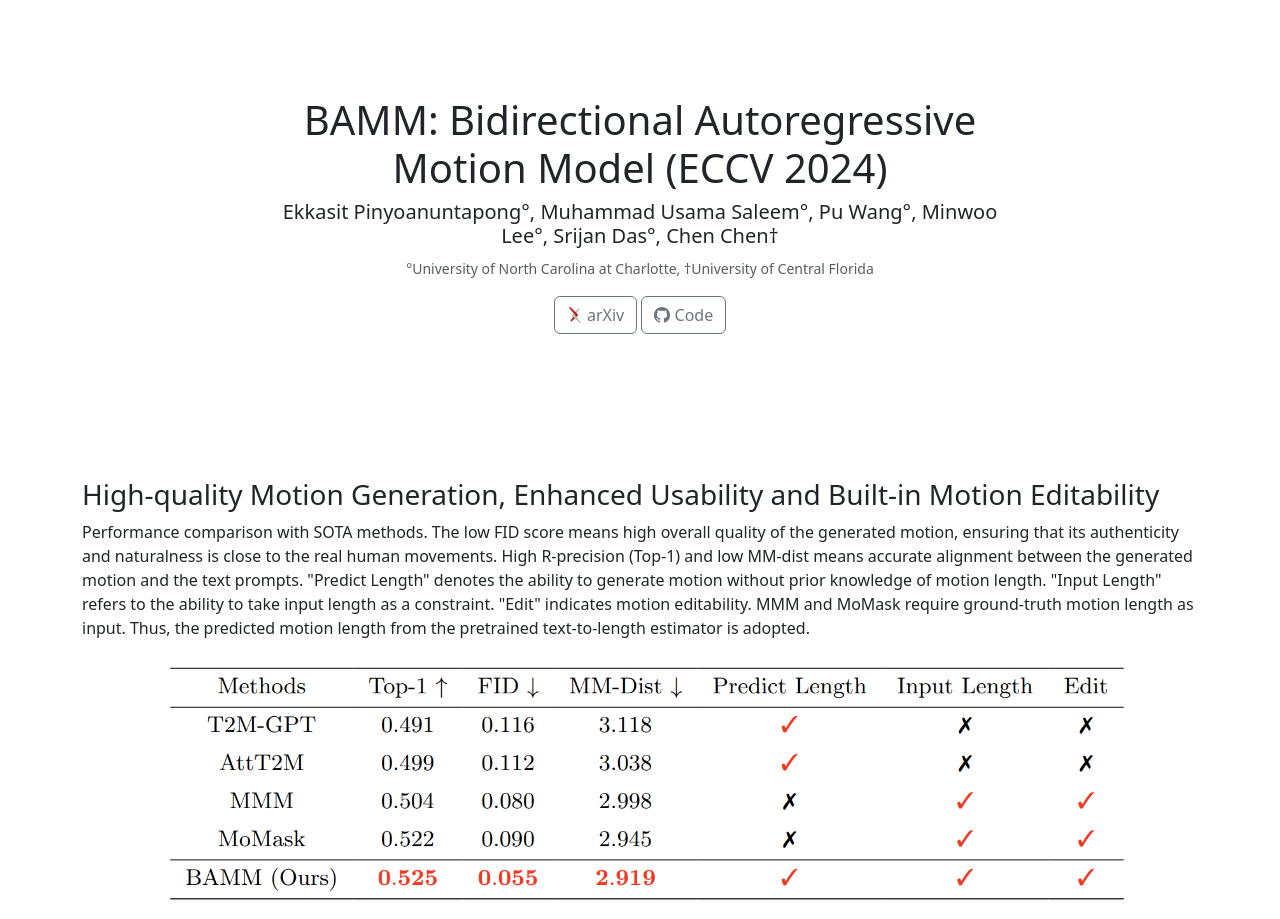
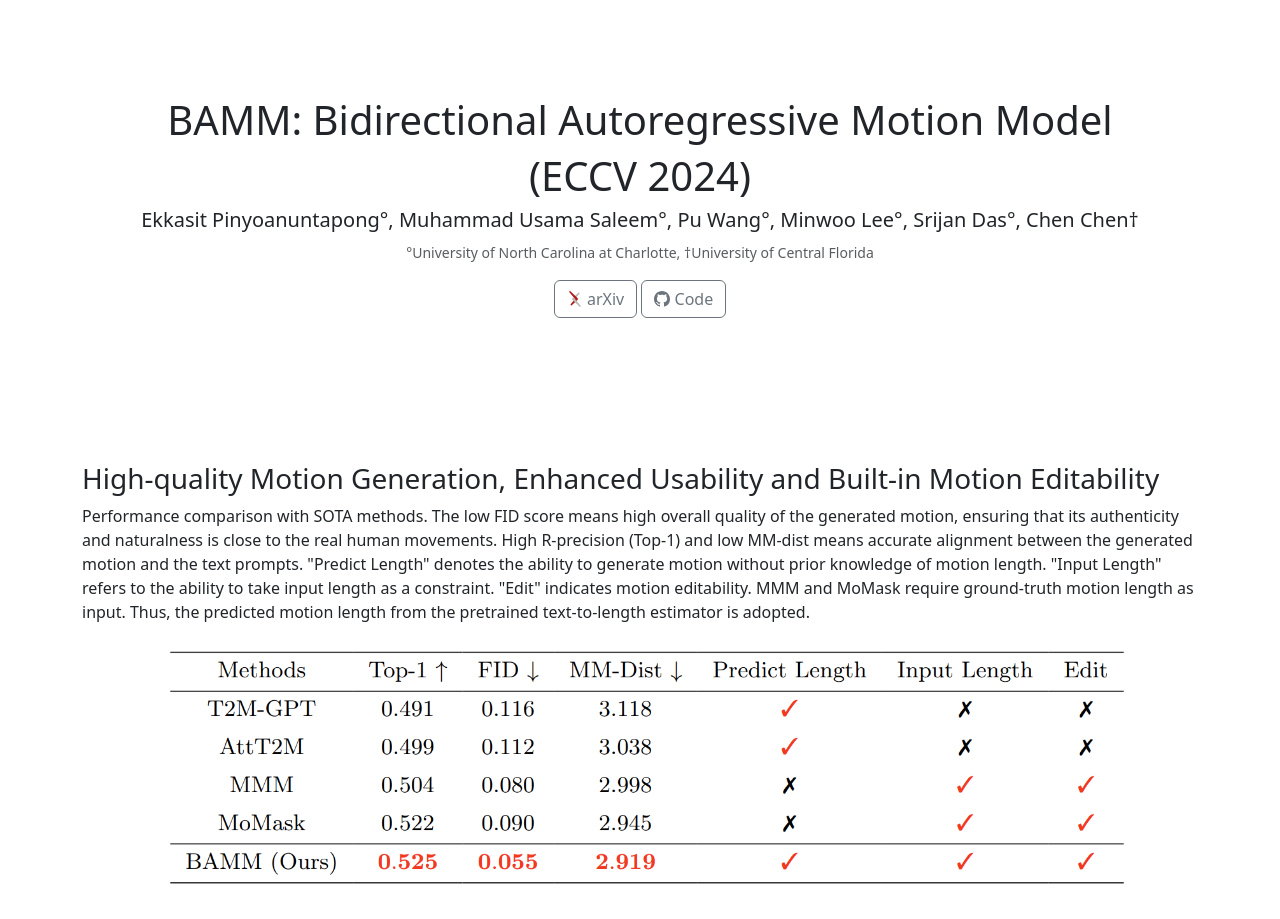
Before and after one commit to exitudio/BAMM-page, a plain HTML site: page index.html in a window 1280 px wide. Shown: the top 919 px of the page. Drawn offline with nearby package versions, Linux system fonts and the light colour scheme.

Commit message:
Update index.html

```diff
--- a/index.html
+++ b/index.html
@@ -151,8 +151,9 @@
     <main>
       <section class="py-5 text-center container">
         <div class="row py-lg-5">
-          <div class="col-lg-8 col-md-8 mx-auto">
-            <h1>BAMM: Bidirectional Autoregressive Motion Model (ECCV 2024)</h1>
+          <div class="col-lg-12 col-md-12 mx-auto">
+            <h1>BAMM: Bidirectional Autoregressive Motion Model</h1>
+		  <h1>(ECCV 2024)</h1>
             <h5>Ekkasit Pinyoanuntapong°, Muhammad Usama Saleem°, Pu Wang°, Minwoo Lee°, Srijan Das°, Chen Chen†</h5>
 	    <p>
 		<small class="text-muted">°University of North Carolina at Charlotte, </small>
```
